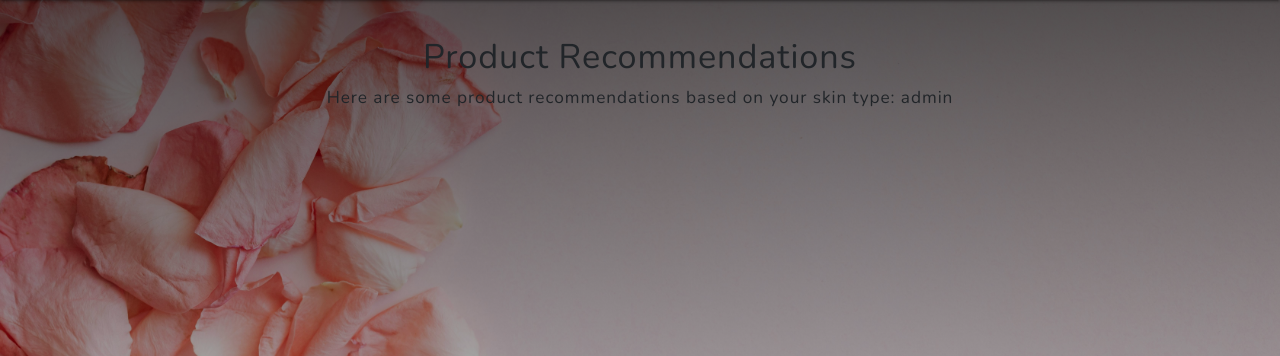
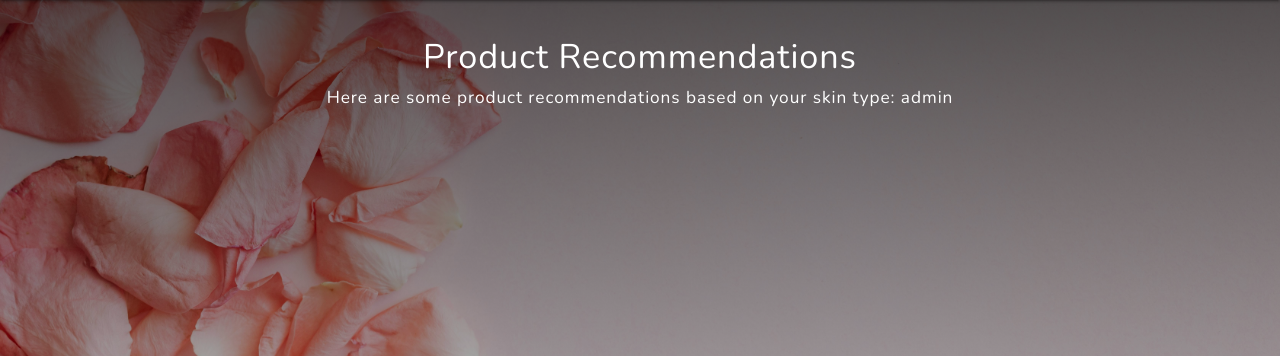
Before and after one commit to adinabo/skincare_journal, a Flask app: page /products in a window 1280 px wide. Shown: the part 64-420 px from the top of the page. Run offline with Flask 2, Linux system fonts and the light colour scheme; the visitor is signed in with stand-in values (Sample User, id 1); data that the repository does not hold is empty; some libraries are stand-ins or nearby versions.

Commit message:
changed text color for better contrast

```diff
--- a/templates/products.html
+++ b/templates/products.html
@@ -6,18 +6,18 @@
 
 {% block content %}
 <div class="container-fluid">
-    <h4 class="center-align">Product Recommendations</h4>
+    <h4 class="center-align white-text">Product Recommendations</h4>
     {% if session['user_skintype'] %}
-        <h6>Here are some product recommendations based on your skin type: {{ session['user_skintype'] }}</h6>
+        <h6 class="white-text">Here are some product recommendations based on your skin type: {{ session['user_skintype'] }}</h6>
         <div class="row">
             {% for product in products %}
             <div class="col s12 m6 l3">
-                <div class="card z-depth-3 hoverable custom-card my-card-class">
+                <div class="card z-depth-3 hoverable custom-card my-card-class blue-grey darken-3"> <!-- Added darker background for card -->
                     <div class="card-content">
-                        <span class="card-title product_text">{{ product.name }}</span>
-                        <p class="product_text">{{ product.description }}</p>
+                        <span class="card-title product_text white-text">{{ product.name }}</span> <!-- Added white text color for title -->
+                        <p class="product_text white-text">{{ product.description }}</p> <!-- Added white text color for description -->
                         <p class="product_text">
-                            <a href="#modal{{ product._id }}" class="modal-trigger">See Ingredients</a>
+                            <a href="#modal{{ product._id }}" class="modal-trigger light-blue-text text-lighten-4">See Ingredients</a> <!-- Added a lighter blue text color for link -->
                         </p>
                     </div>
                     <div class="card-action center-align">
@@ -27,19 +27,19 @@
             </div>
 
             <!-- Modal Structure for Ingredients -->
-            <div id="modal{{ product._id }}" class="modal small-modal">
+            <div id="modal{{ product._id }}" class="modal small-modal blue-grey darken-3"> <!-- Added darker background for modal -->
                 <div class="modal-content">
-                    <h6>{{ product.name }}</h6>
-                    <p>{{ product.ingredients }}</p>
+                    <h6 class="white-text">{{ product.name }}</h6> <!-- Added white text color for modal title -->
+                    <p class="white-text">{{ product.ingredients }}</p> <!-- Added white text color for modal content -->
                 </div>
                 <div class="modal-footer">
-                    <a href="#!" class="modal-close waves-effect waves-green btn-flat">Close</a>
+                    <a href="#!" class="modal-close waves-effect waves-green btn-flat white-text">Close</a> <!-- Added white text color for modal close button -->
                 </div>
             </div>
             {% endfor %}
         </div>
     {% else %}
-        <h5 class="center-align">Please set your skin type to see recommendations.</h5>
+        <h5 class="center-align white-text">Please set your skin type to see recommendations.</h5>
     {% endif %}
 </div>
 {% endblock %}
--- a/templates/profile.html
+++ b/templates/profile.html
@@ -52,8 +52,8 @@
         <div class="container">
             {% block content %}
             <div id="skinTypeMessage">
-                <h5>Please update your skin type </h5>
-                <h5>Your skin type is: {{ session['user_skintype'] if 'user_skintype' in session else 'Not set' }}
+                <h5 class="white-text">Please update your skin type </h5>
+                <h5 class="white-text">Your skin type is: {{ session['user_skintype'] if 'user_skintype' in session else 'Not set' }}
                     <a class="btn-small waves-effect waves-light modal-trigger pink darken-2 " href="#changeSkinTypeModal">
                         <i class="material-icons">edit</i>
                     </a>
@@ -62,7 +62,7 @@
             <!-- Modal Structure -->
             <div id="changeSkinTypeModal" class="modal">
                 <div class="modal-content">
-                    <h4>Change Skin Type</h4>
+                    <h4 class="white-text">Update Skin Type</h4>
                     <form id="ChangeSkinTypeForm" method="POST" action="{{ url_for('profile_skintype') }}">
                         <div class="input-field">
                             <p>
@@ -183,7 +183,6 @@
             option.style.display = option.getAttribute('data-type') === selectedStep ? '' : 'none';
         }
 
-        // Reset the product name select
         productNameSelect.selectedIndex = 0;
         M.FormSelect.init(productNameSelect);
     });
--- a/templates/profile_routine.html
+++ b/templates/profile_routine.html
@@ -8,7 +8,7 @@
     <div class="container">
         {% block content %}
         <!-- Display Skincare Entry History as Collapsible Cards -->
-        <h6>Skincare Entry History</h6>
+        <h6 class="white-text">Your Skincare History</h6>
         <ul class="collapsible">
             {% for date, day_entries in entries_by_date.items() %}
             <li>
@@ -16,7 +16,7 @@
                     <i class="material-icons"></i>
                     {{ date.strftime('%d %b %Y') }}
                 </div>
-                <div class="collapsible-body">
+                <div class="collapsible-body white black-text">
                     {% for entry in day_entries %}
                     <div class="card-panel">
                         <p><strong>Step:</strong> {{ entry.skincare_step }}</p>
```
